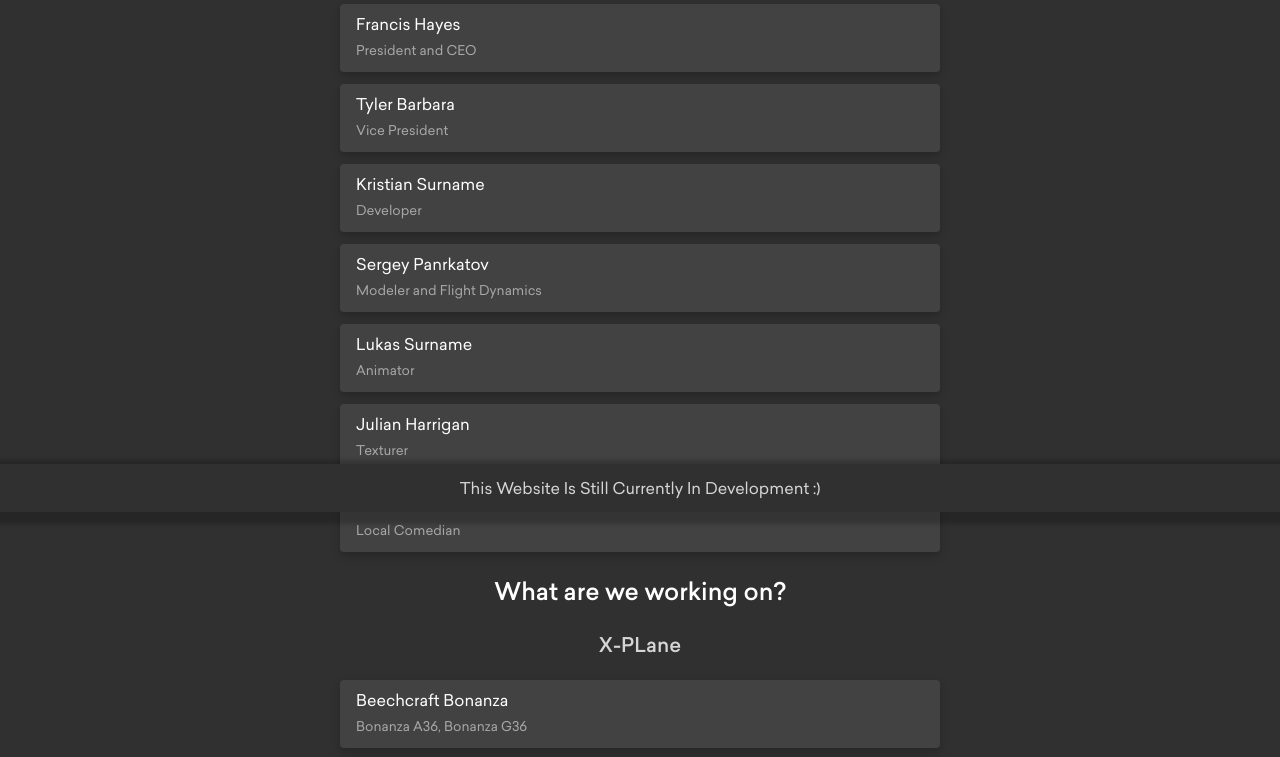
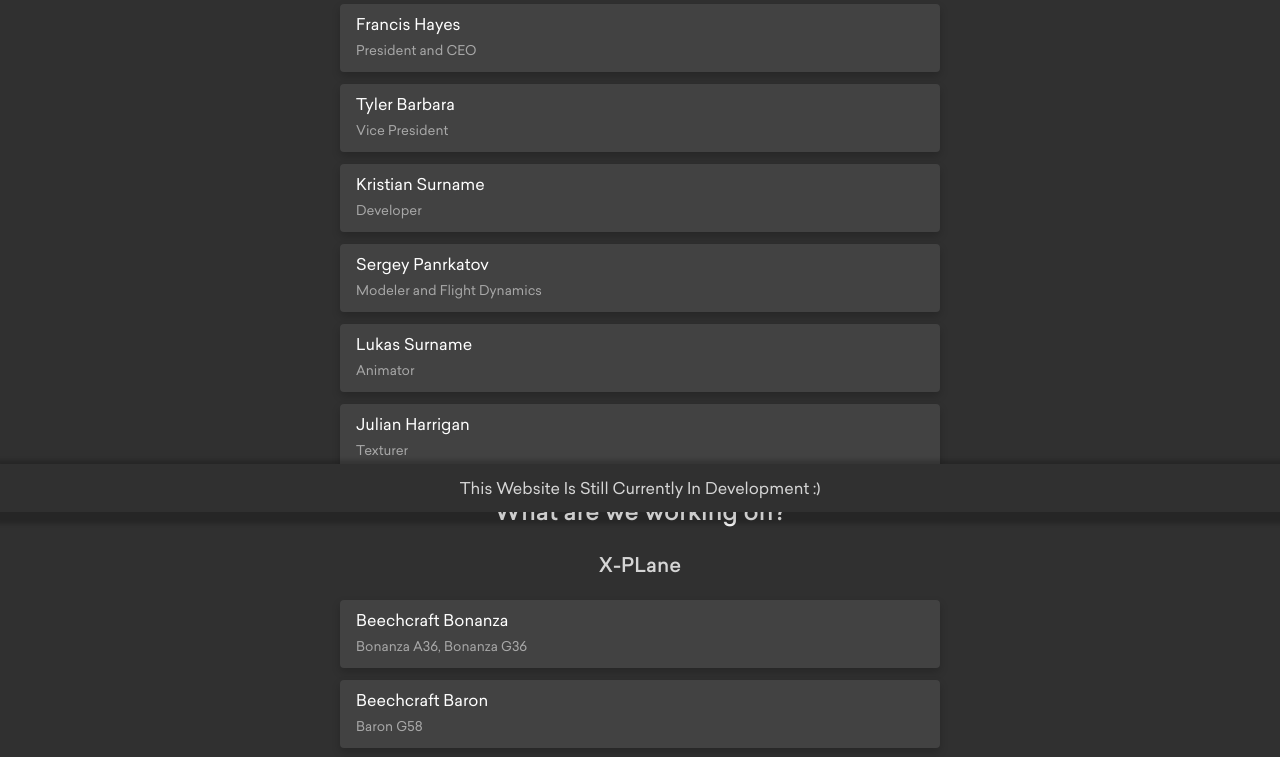
Before and after one commit to FrancisH64/francish64.github.io, a plain HTML site: page HayesSim/HomePage.html in a window 1280 px wide. Shown: the part 288-1045 px from the top of the page. Drawn offline with Linux system fonts and the light colour scheme.

Commit message:
Update HomePage.html

```diff
--- a/HayesSim/HomePage.html
+++ b/HayesSim/HomePage.html
@@ -54,12 +54,6 @@
                 <div class="container">
                     <h4 class="label">Julian Harrigan</h4>
                     <h5 class="sublabel">Texturer</h5>
-                </div>
-            </div>
-            <div class="card">
-                <div class="container">
-                    <h4 class="label">Nikolai Harris</h4>
-                    <h5 class="sublabel">Local Comedian</h5>
                 </div>
             </div>
         </div>
```
